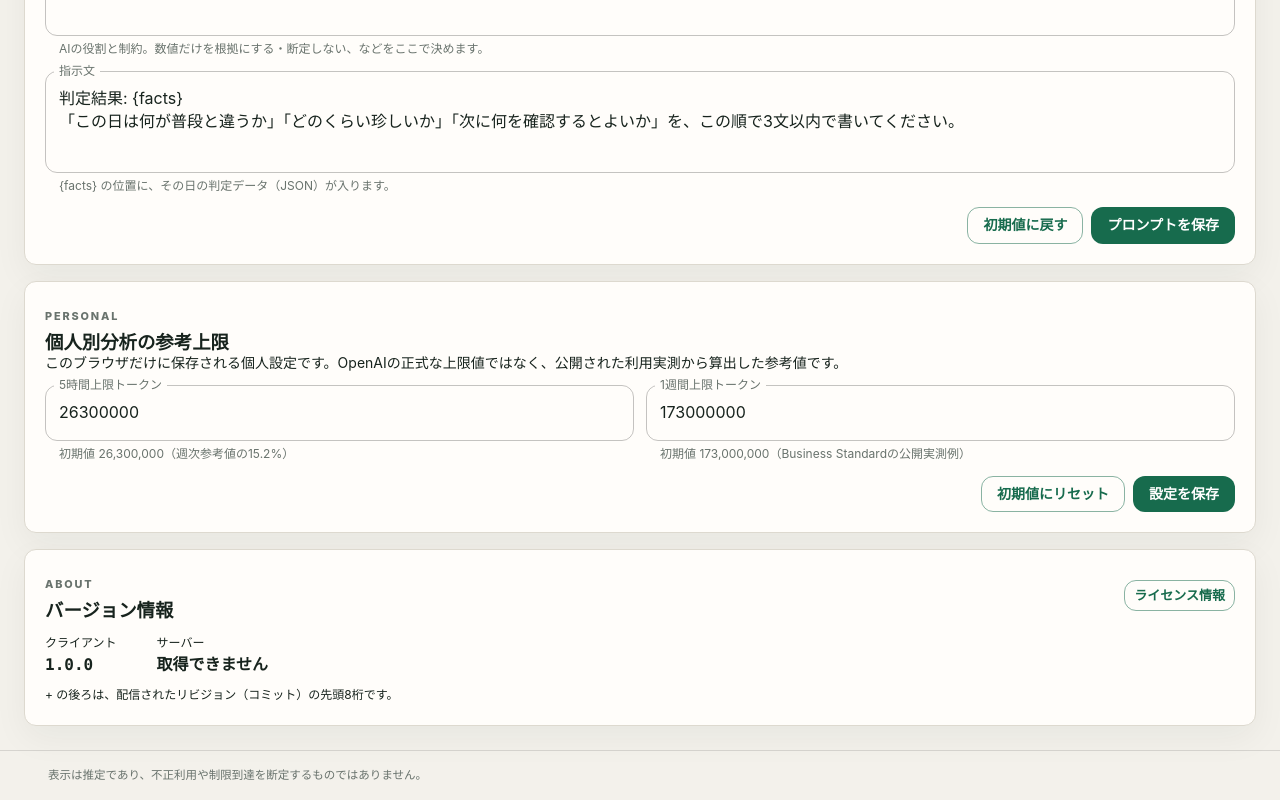
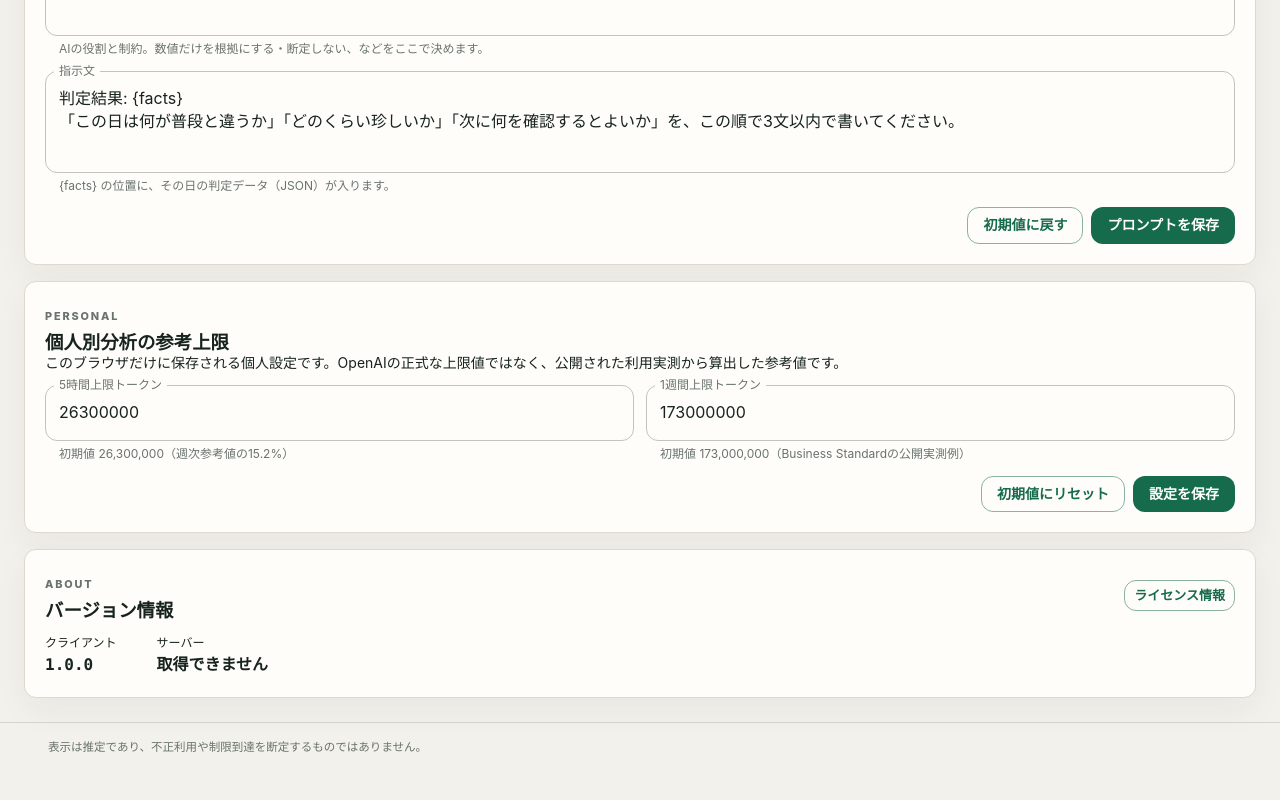
Before and after one commit to haw/chatgpt-usage-dashboard, a React (Vite) app in the folder frontend/: page /settings in a window 1280 px wide. Shown: the part 901-1701 px from the top of the page. After the commit the page ends 1674 px from the top, so only its background shows below. Built offline with nearby package versions, Linux system fonts and the light colour scheme; no server answers.

Commit message:
ui: drop the note explaining the revision suffix
Co-Authored-By: Claude Fable 5.1 <noreply@anthropic.com>

```diff
--- a/frontend/src/pages/SettingsPage.tsx
+++ b/frontend/src/pages/SettingsPage.tsx
@@ -163,7 +163,6 @@ export default function SettingsPage() {
             </div>
           ))}
         </Stack>
-        <Typography variant="caption" color="text.secondary" component="p" sx={{ mt: 1, mb: 0 }}>+ の後ろは、配信されたリビジョン（コミット）の先頭8桁です。</Typography>
         <LicensesDialog open={licensesOpen} onClose={() => setLicensesOpen(false)} />
       </Paper>
     </Stack>
```
